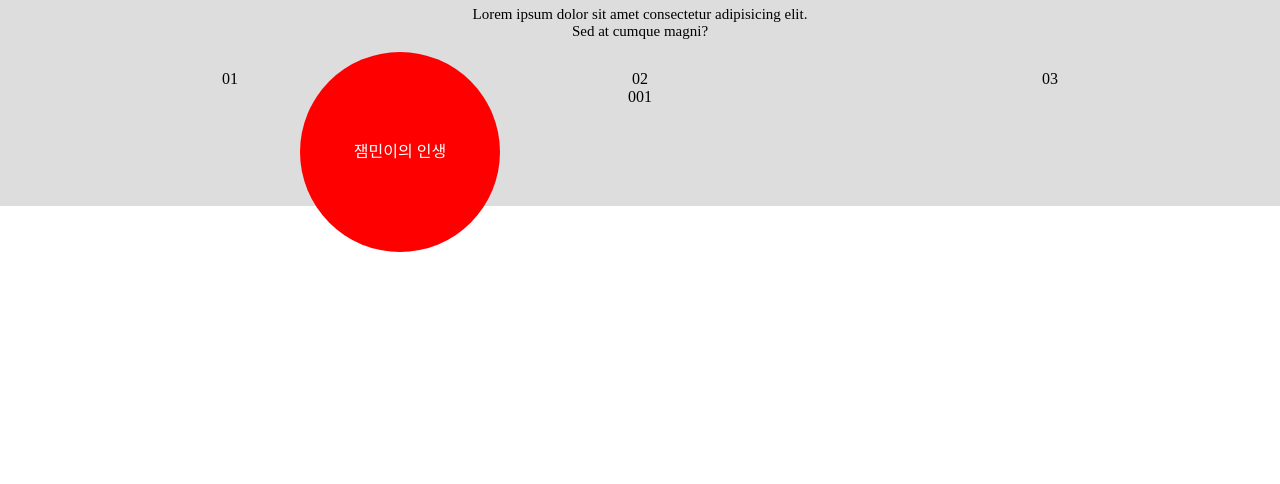
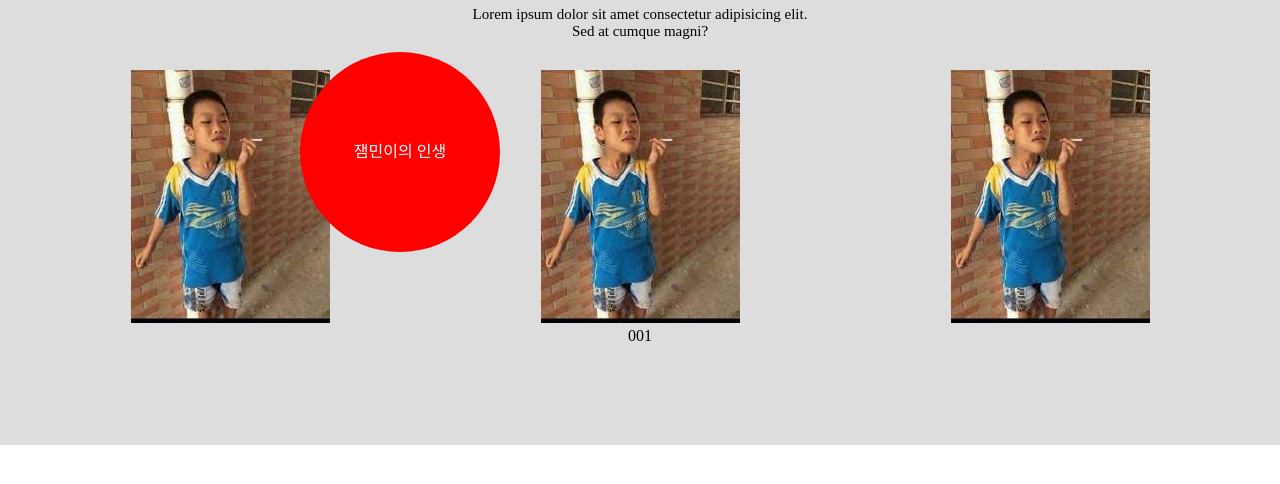
Before and after one commit to bakrolee/bakrolee.github.io, a plain HTML site: page t03.html in a window 1280 px wide. Shown: the part 148-632 px from the top of the page. Drawn offline with Linux system fonts and the light colour scheme.

Commit message:
Add files via upload

```diff
--- a/t03.html
+++ b/t03.html
@@ -62,12 +62,12 @@
             overflow: hidden;
         }
 
-        .main_visual .container figure {
+        .main_visual .container figure img {
             transition: 0.5s;
         }
 
-        .main_visual .container figure:hover {
-            transform: scale(5);
+        .main_visual .container figure:hover img {
+            transform: scale(2);
         }
 
         .mopen {
@@ -129,9 +129,15 @@
             Sed at cumque magni?</p>
         <div class="container">
             <span>잼민이의 인생</span>
-            <figure>01</figure>
-            <figure>02</figure>
-            <figure>03</figure>
+            <figure>
+                <img src="./m01.jpg" alt="">
+            </figure>
+            <figure>
+                <img src="./m01.jpg" alt="">
+            </figure>
+            <figure>
+                <img src="./m01.jpg" alt="">
+            </figure>
         </div>
         <div></div>
         <span>001</span>
```
Also changed, not shown: m01.jpg (added).
